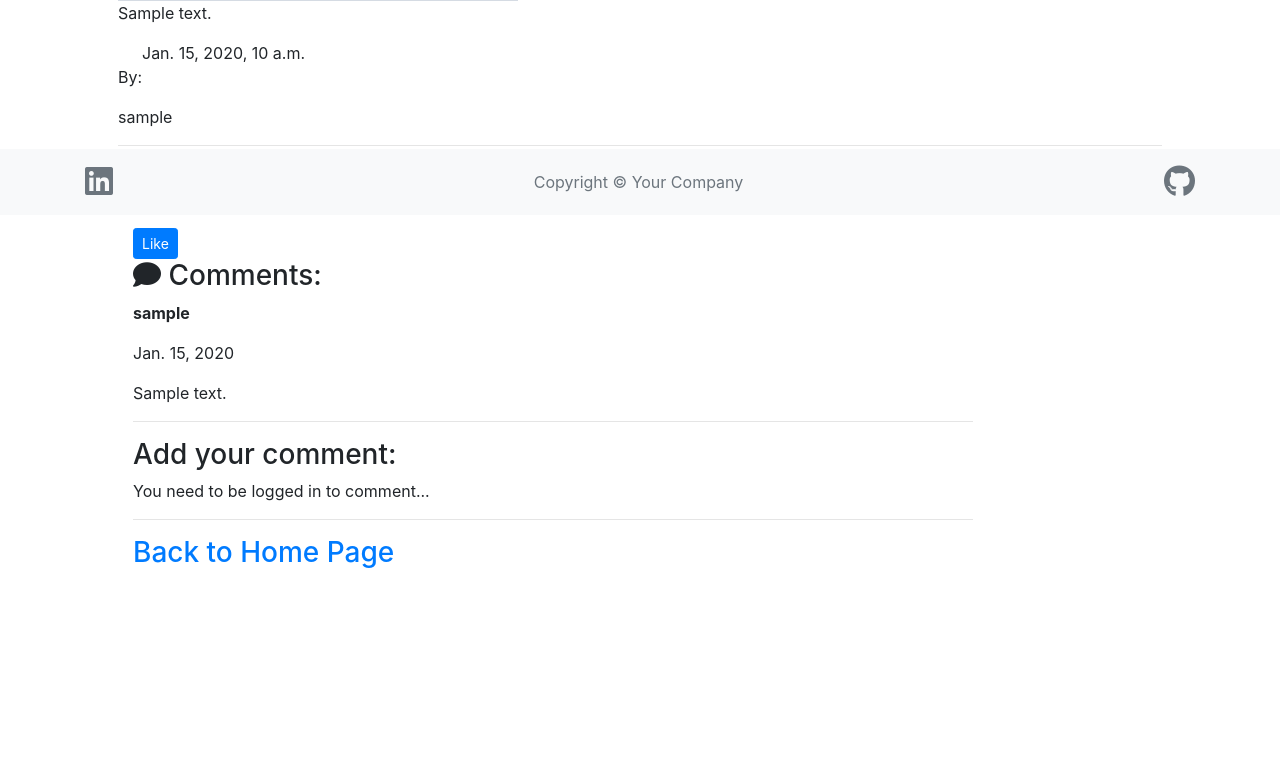
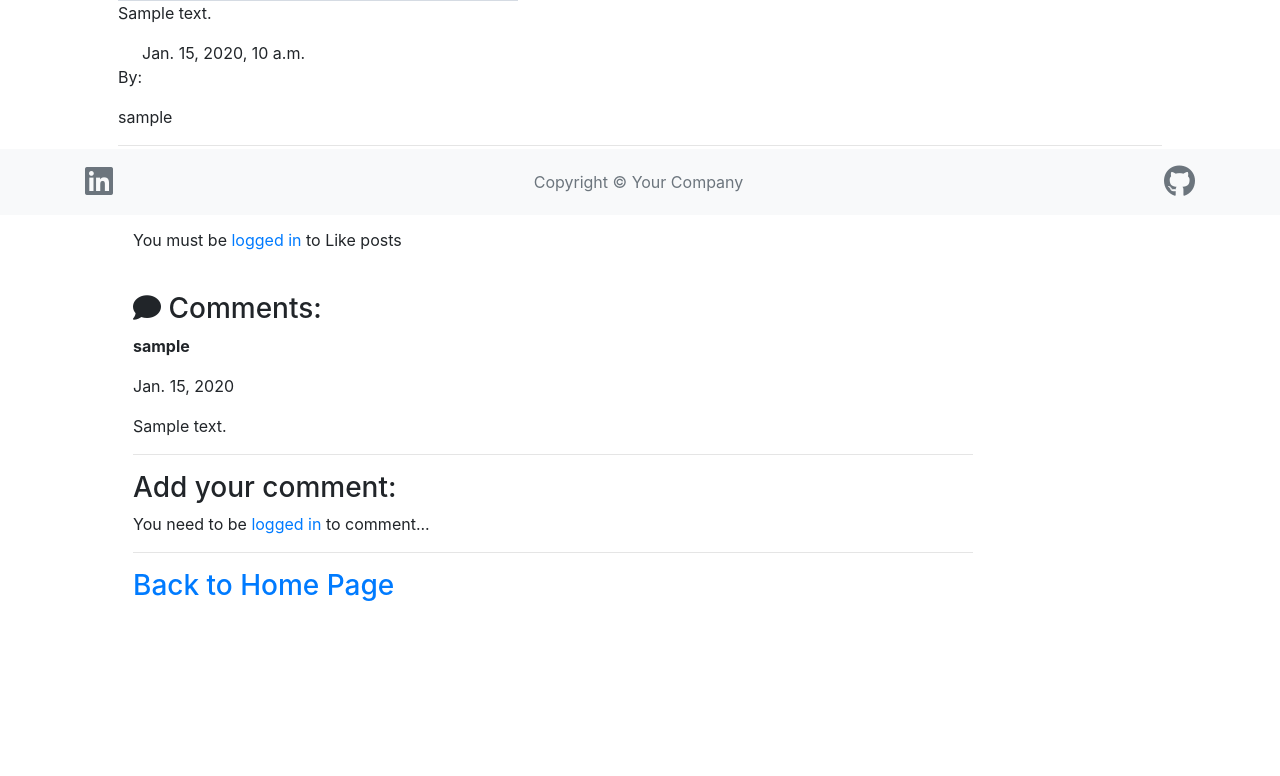
Before and after one commit to yoesk8/project-4-fitnessblog, a Django app: a page that uses fitnessblog/articles/templates/articles/article_detail.html in a window 1280 px wide. Shown: the part 585-1361 px from the top of the page. Before the commit the page ends 1153 px from the top, so only its background shows below. Run offline with Django 4.2, Linux system fonts and the light colour scheme; tables that the repository leaves empty hold one stand-in row (values such as "Sample post"); grey boxes marked "Sample" are stand-in pictures; some libraries are stand-ins or nearby versions.

Commit message:
Finished liked unliked functionality by checking if the user has already likde the particular post and displaying the right button on the front end and deleting or adding the like in the backend

```diff
--- a/fitnessblog/articles/templates/articles/article_detail.html
+++ b/fitnessblog/articles/templates/articles/article_detail.html
@@ -19,11 +19,20 @@
             <div class="row mt-3">
               <div class="col-10">
                  <br>
-                 <h3> <i class="fa fa-solid fa-thumbs-up"></i> Likes: {{ total_likes }}</h3>
+                 <h3> Likes: {{ total_likes }}</h3>
                  <form action="{% url 'articles:like_post' slug=article.slug %}" method="post">
                   {% csrf_token %}
-                  <button type="submit" name="article_id" value="{{ article.id }}" class="btn btn-primary btn-sm">Like</button>
+                  {% if user.is_authenticated %}
+                    {% if liked %}
+                    <button type="submit" name="article_id" value="{{ article.id }}" class="btn btn-danger btn-sm"><i class="fa fa-solid fa-thumbs-down"></i> Unlike</button>
+                    {% else %}
+                    <button type="submit" name="article_id" value="{{ article.id }}" class="btn btn-primary btn-sm"><i class="fa fa-solid fa-thumbs-up"></i> Like</button>
+                    {% endif %}
+                  {% else %}
+                  <p>You must be <a href="{% url 'accounts:login' %}">logged in</a> to Like posts</p>
+                  {% endif %}
                  </form>
+                 <br>
                  <h3> <i class="fa fa-solid fa-comment"></i> Comments:</h3>
                   {% for comment in article.comments.all %}
                 <p class="leading-relaxed mb-8"><strong>{{ comment.user }}</strong></p>
@@ -38,7 +47,7 @@
                  {% elif user.is_authenticated  %}
                  <a href="{% url 'articles:add_comment' slug=article.slug %}">Add comment: </a>
                  {% else %}
-                 <p>You need to be logged in to comment...</p>
+                 <p>You need to be <a href="{% url 'accounts:login' %}">logged in</a>  to comment...</p>
                  {% endif %}
                  <hr>
                  <h3><a href="{% url 'articles:list' %}"> Back to Home Page </a></h3>
--- a/fitnessblog/articles/views.py
+++ b/fitnessblog/articles/views.py
@@ -15,7 +15,13 @@ def article_list(request):
 def article_detail(request, slug):
     article = Article.objects.get(slug=slug)
     total_likes = article.total_likes()
-    return render(request, 'articles/article_detail.html', {'article': article, 'total_likes': total_likes})
+# In order to pass the liked to the frontend set it to false if the user has liked this article already
+    liked = False
+    if article.likes.filter(id=request.user.id).exists():
+        liked = True
+    return render(request, 'articles/article_detail.html', {'article': article,
+                                                            'total_likes': total_likes,
+                                                            'liked': liked})
 
 
 @login_required()
@@ -36,9 +42,14 @@ def article_create(request):
 
 def LikeView(request, slug):
     post = get_object_or_404(Article, id=request.POST.get('article_id'))
-    post.likes.add(request.user)
+    liked = False
+    if post.likes.filter(id=request.user.id).exists():
+        post.likes.remove(request.user)
+        liked = False
+    else:
+        post.likes.add(request.user)
+        liked = True
     return HttpResponseRedirect(reverse('articles:detail', args=[str(slug)]))
-    # return reverse_lazy('articles:detail', kwargs={'slug': self.kwargs['slug']})
 
 
 class AddCommentView(CreateView):
```
